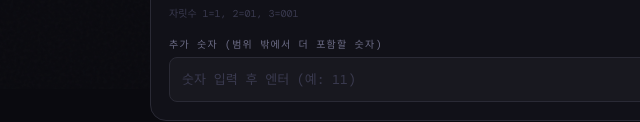
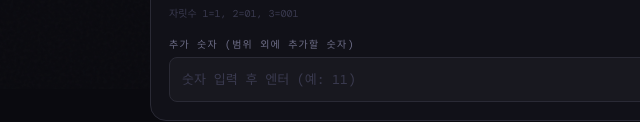
Before and after one commit to ksmean1107-stack/Image-preview, a plain HTML site: page index.html in a window 1280 px wide. Shown: the part 711-833 px from the top of the page, 34-674 px from the left. Drawn offline with nearby package versions, Linux system fonts and the light colour scheme.

Commit message:
Update index.html

```diff
--- a/index.html
+++ b/index.html
@@ -429,7 +429,7 @@ function renderVariable(v) {
       extraLabel.className = 'field-label';
       extraLabel.style.marginTop = '16px';
       extraLabel.style.marginBottom = '6px';
-      extraLabel.textContent = '추가 숫자 (범위 밖에서 더 포함할 숫자)';
+      extraLabel.textContent = '추가 숫자 (범위 외에 추가할 숫자)';
 
       const extraTagbox = document.createElement('div');
       extraTagbox.className = 'tagbox';
```
